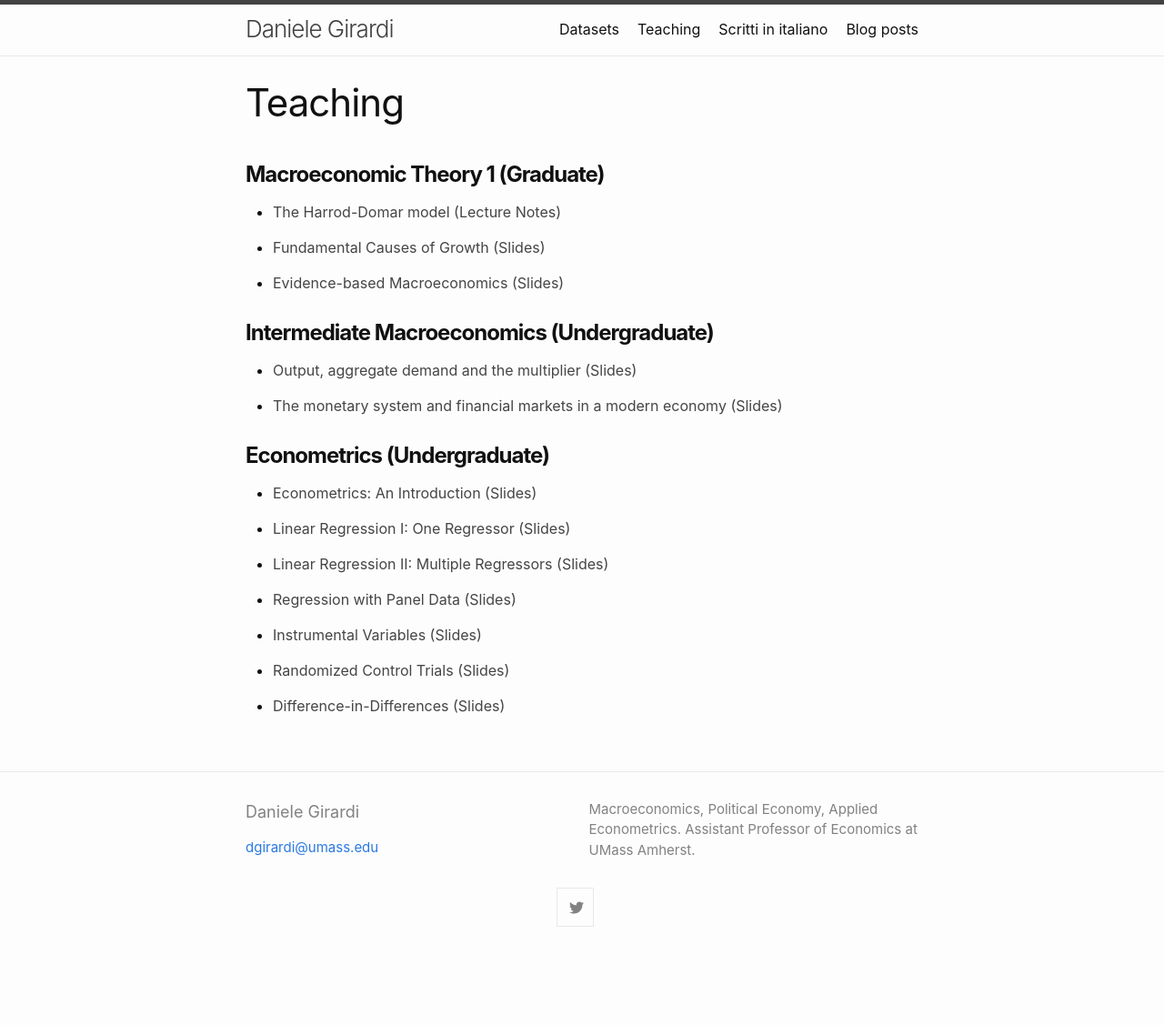
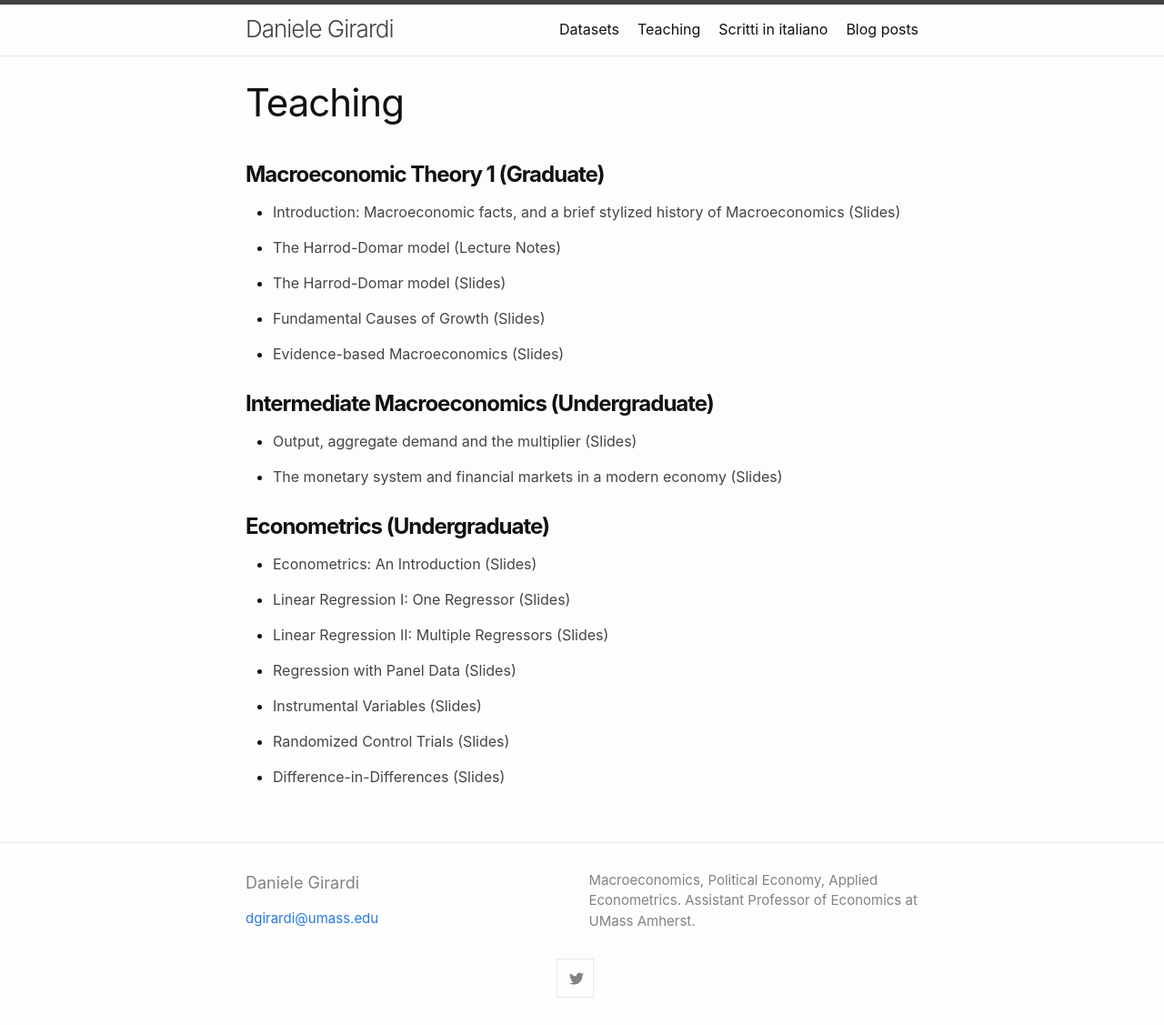
Before and after one commit to danielegirardi/danielegirardi.github.io, a Jekyll site: the page built from teaching.md, in a window 1280 px wide. Shown: the whole page at 91% size. Built offline with Jekyll 4.4.1, drawn with Linux system fonts in a browser that asks for light colours; before the commit the page ends 1049 px from its top, so only the background shows below that.

Commit message:
Update teaching.md

```diff
--- a/teaching.md
+++ b/teaching.md
@@ -8,7 +8,15 @@ permalink: /teaching/
 Macroeconomic Theory 1 (Graduate)</strong></h1>
 
 <ul style="list-style-type: disc;">
+ 	<li><a style="color: #454545;" href="https://danielegirardi.github.io/posts/documents/7SSPP402_2023_Slides_Introduction.pdf" target="_blank" rel="noopener"> Introduction: Macroeconomic facts, and a brief stylized history of Macroeconomics (Slides)</a><br/></li>
+</ul>
+
+<ul style="list-style-type: disc;">
  	<li><a style="color: #454545;" href="https://danielegirardi.github.io/posts/documents/Harrod_Domar.pdf" target="_blank" rel="noopener">The Harrod-Domar model (Lecture Notes)</a><br/></li>
+</ul>
+
+<ul style="list-style-type: disc;">
+ 	<li><a style="color: #454545;" href="https://danielegirardi.github.io/posts/documents/7SSPP402_2023_Slides_Sec2_Harrod.pdf" target="_blank" rel="noopener">The Harrod-Domar model (Slides)</a><br/></li>
 </ul>
 
 <ul style="list-style-type: disc;">
```
